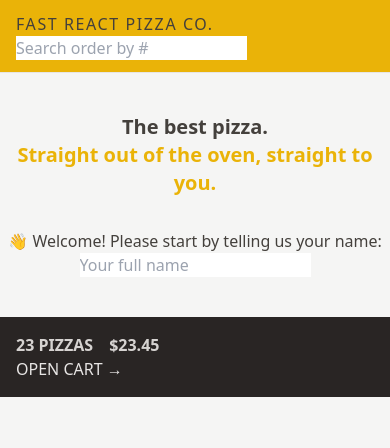
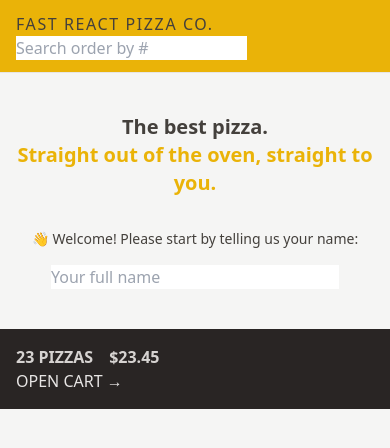
Before and after one commit to nidal1/fast-react-pizza, a React (Vite) app: page / in a window 390 px wide. Shown: the top 448 px of the page. Built offline with nearby package versions, Linux system fonts and the light colour scheme.

Commit message:
responsive design

```diff
--- a/src/features/user/CreateUser.jsx
+++ b/src/features/user/CreateUser.jsx
@@ -9,13 +9,16 @@
 
   return (
     <form onSubmit={handleSubmit}>
-      <p>👋 Welcome! Please start by telling us your name:</p>
+      <p className="mb-4 text-sm md:text-base">
+        👋 Welcome! Please start by telling us your name:
+      </p>
 
       <input
         type="text"
         placeholder="Your full name"
         value={username}
         onChange={(e) => setUsername(e.target.value)}
+        className="w-72"
       />
 
       {username !== '' && (
```
